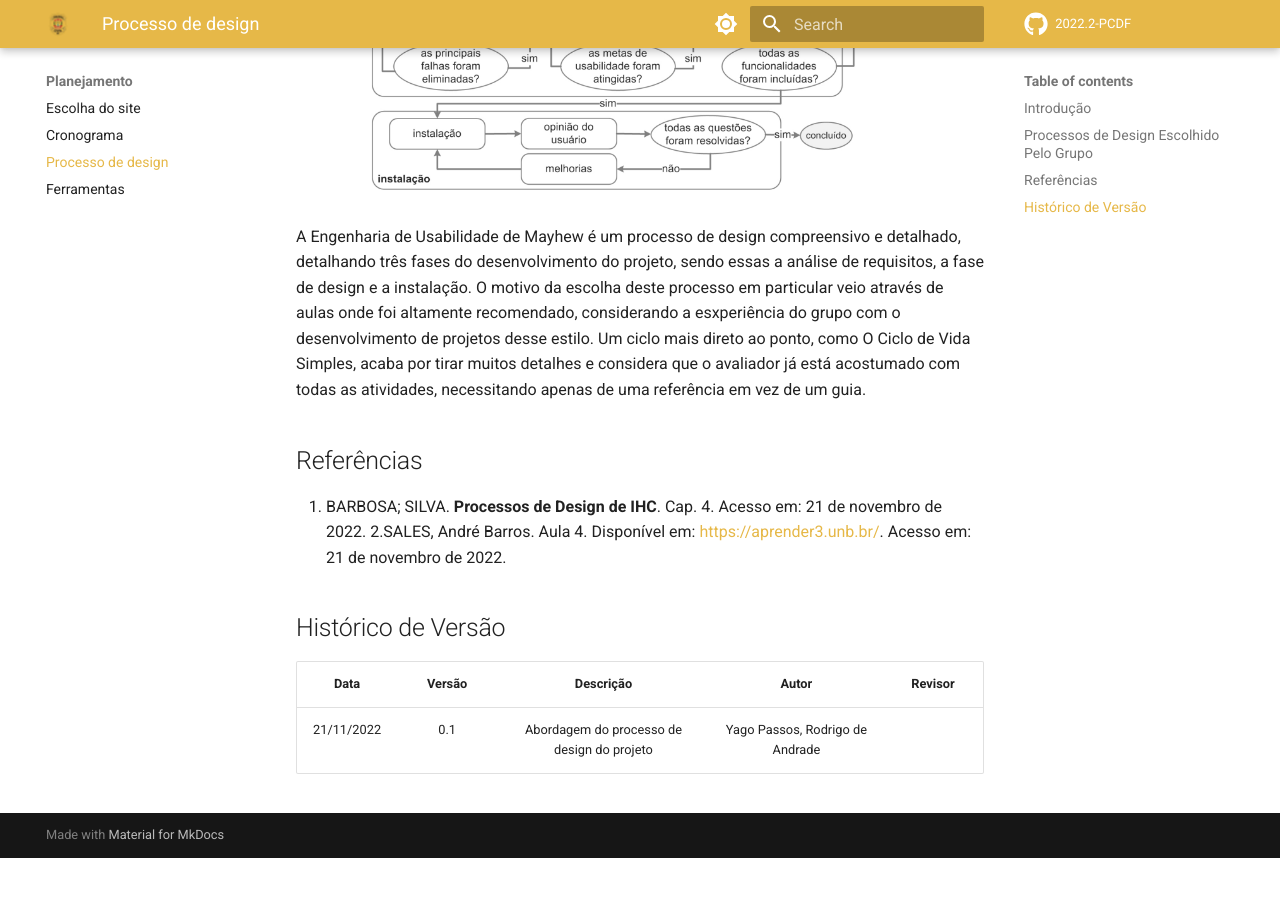
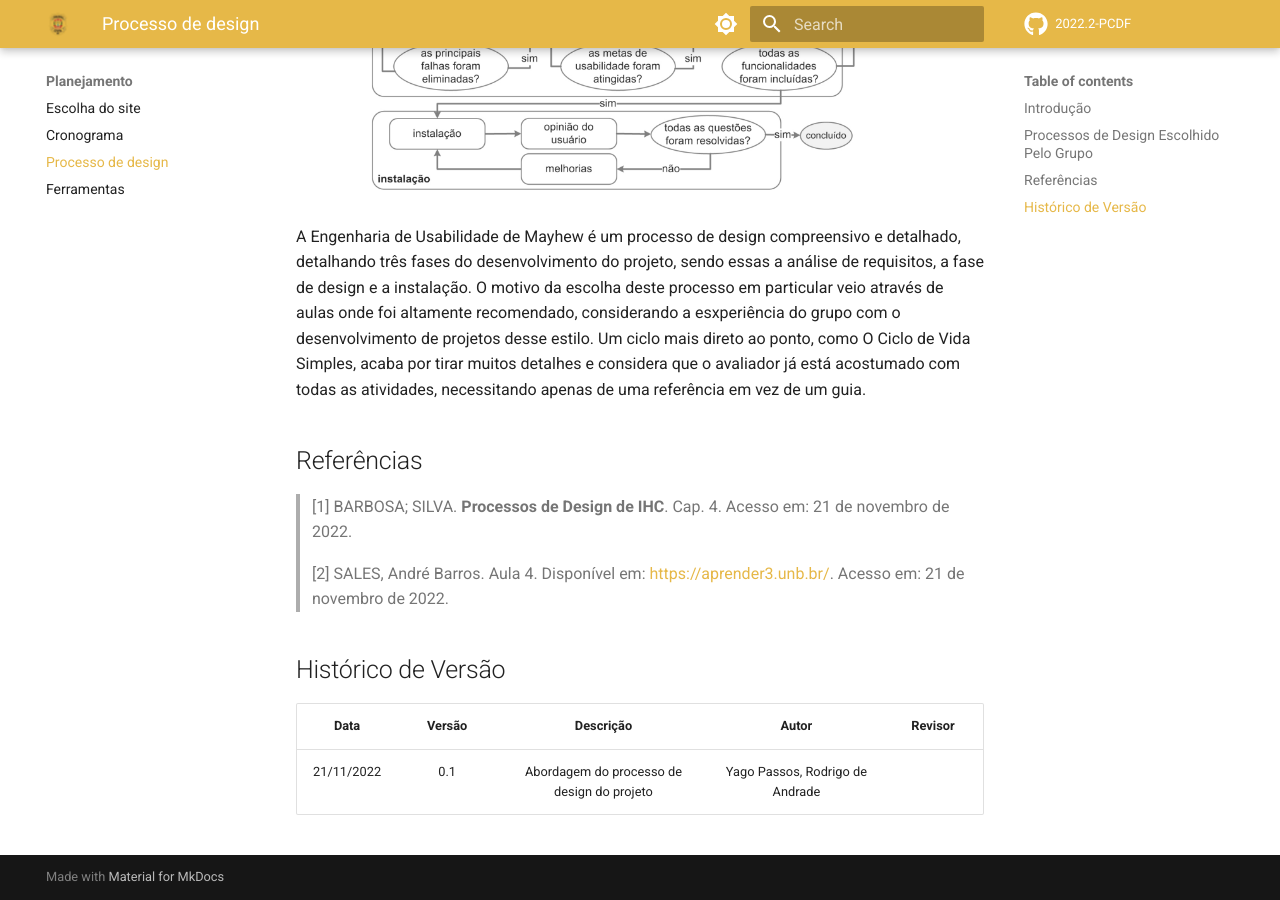
Before and after one commit to Interacao-Humano-Computador/2022.2-PCDF, an MkDocs documentation site: the page built from docs/processo_de_design.md, in a window 1280 px wide and 900 px high, scrolled down 932 px. Built offline with MkDocs 1.6.1 and Material for MkDocs 9.7.7, drawn with Linux system fonts in a browser that asks for light colours; comment, search, counter and statistics services are not loaded; before the commit the page ends 1790 px from its top, so only the background shows below that.

Commit message:
Padronizando as referencias

```diff
--- a/docs/processo_de_design.md
+++ b/docs/processo_de_design.md
@@ -13,8 +13,9 @@ A Engenharia de Usabilidade de Mayhew é um processo de design compreensivo e de
 
 ## Referências
 
-1. BARBOSA; SILVA. **Processos de Design de IHC**. Cap. 4. Acesso em: 21 de novembro de 2022.
-2.SALES, André Barros. Aula 4. Disponível em: <https://aprender3.unb.br/>. Acesso em: 21 de novembro de 2022.
+> [1] BARBOSA; SILVA. **Processos de Design de IHC**. Cap. 4. Acesso em: 21 de novembro de 2022.
+
+> [2] SALES, André Barros. Aula 4. Disponível em: <https://aprender3.unb.br/>. Acesso em: 21 de novembro de 2022.
 
 ## Histórico de Versão
 
```
Also changed, not shown: docs/cronograma.md (+2 -2 lines), docs/escolha_do_site.md (+1 -1 lines).
